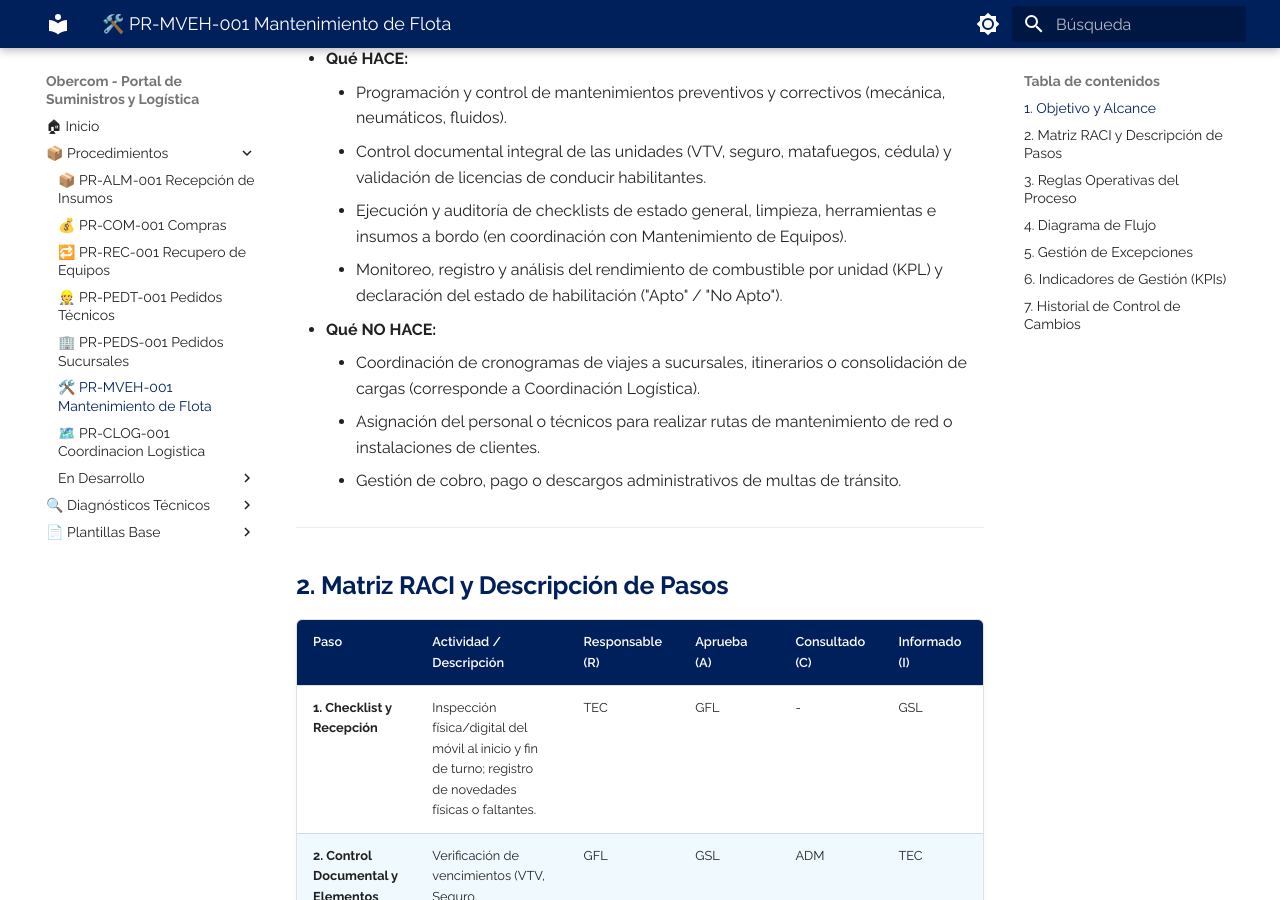
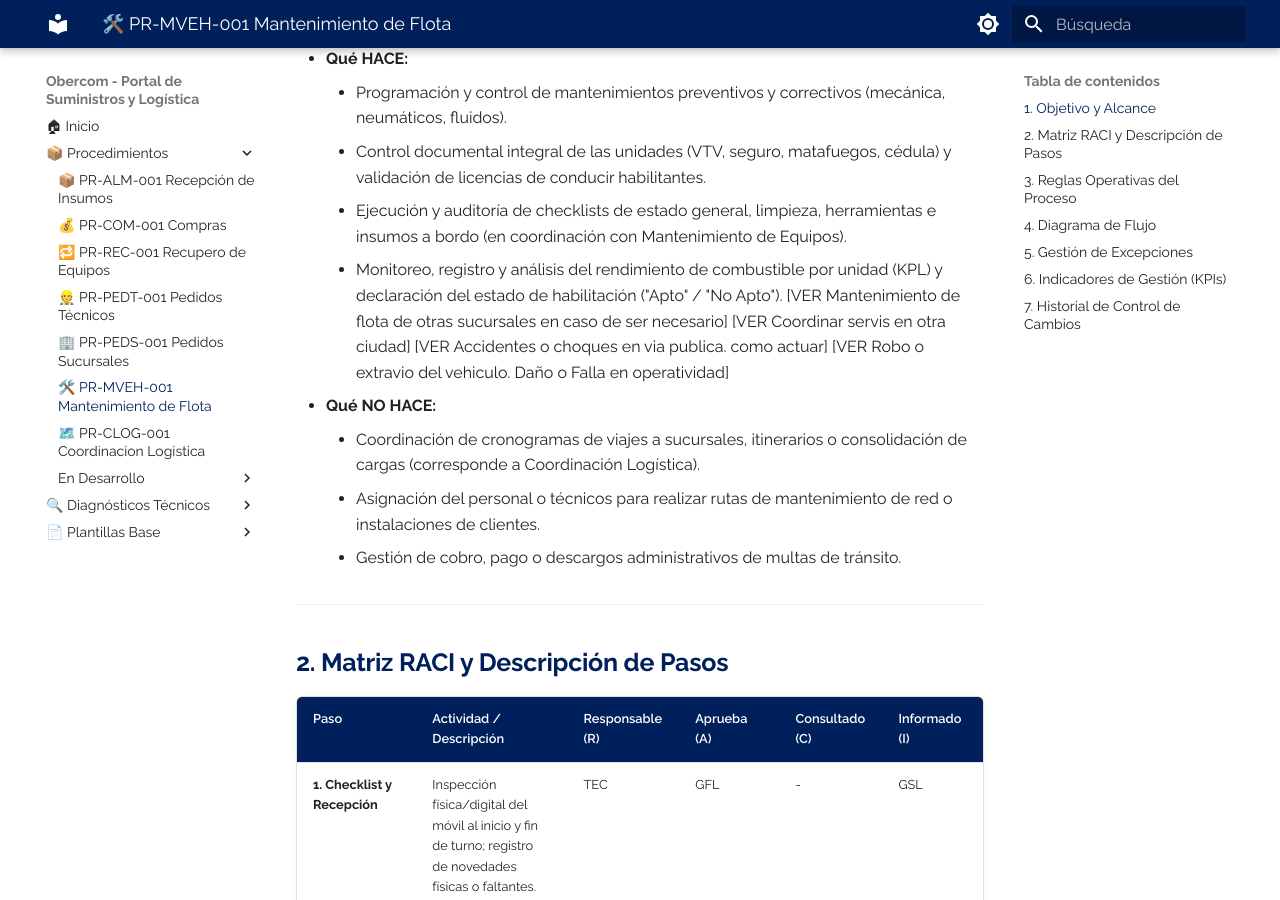
Before and after one commit to elingenierok/procedimientos-isp, an MkDocs documentation site: the page built from docs/suministros-logistica/PR-MVEH-001.md, in a window 1280 px wide and 900 px high, scrolled down 542 px. Built offline with MkDocs 1.6.1 and Material for MkDocs 9.7.7, drawn with Linux system fonts in a browser that asks for light colours.

Commit message:
Update PR-MVEH-001.md with additional references
Added references for maintenance and incident procedures.

```diff
--- a/docs/suministros-logistica/PR-MVEH-001.md
+++ b/docs/suministros-logistica/PR-MVEH-001.md
@@ -17,6 +17,10 @@
     * Control documental integral de las unidades (VTV, seguro, matafuegos, cédula) y validación de licencias de conducir habilitantes.
     * Ejecución y auditoría de checklists de estado general, limpieza, herramientas e insumos a bordo (en coordinación con Mantenimiento de Equipos).
     * Monitoreo, registro y análisis del rendimiento de combustible por unidad (KPL) y declaración del estado de habilitación ("Apto" / "No Apto").
+    [VER Mantenimiento de flota de otras sucursales en caso de ser necesario]
+    [VER Coordinar servis en otra ciudad]
+[VER Accidentes o choques en via publica. como actuar]
+[VER Robo o extravio del vehiculo. Daño o Falla en operatividad]
 * **Qué NO HACE:**
     * Coordinación de cronogramas de viajes a sucursales, itinerarios o consolidación de cargas (corresponde a Coordinación Logística).
     * Asignación del personal o técnicos para realizar rutas de mantenimiento de red o instalaciones de clientes.
```
